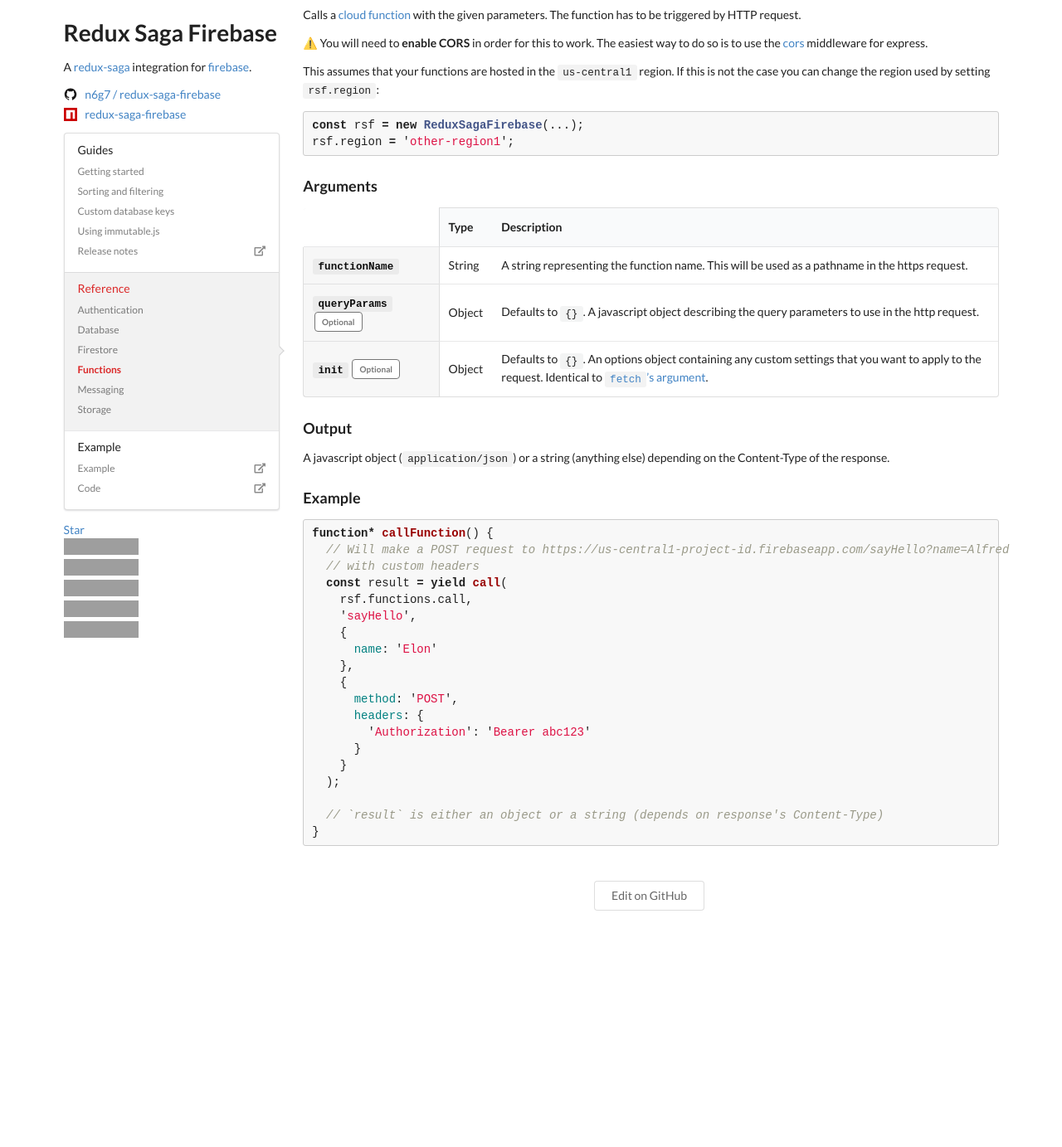
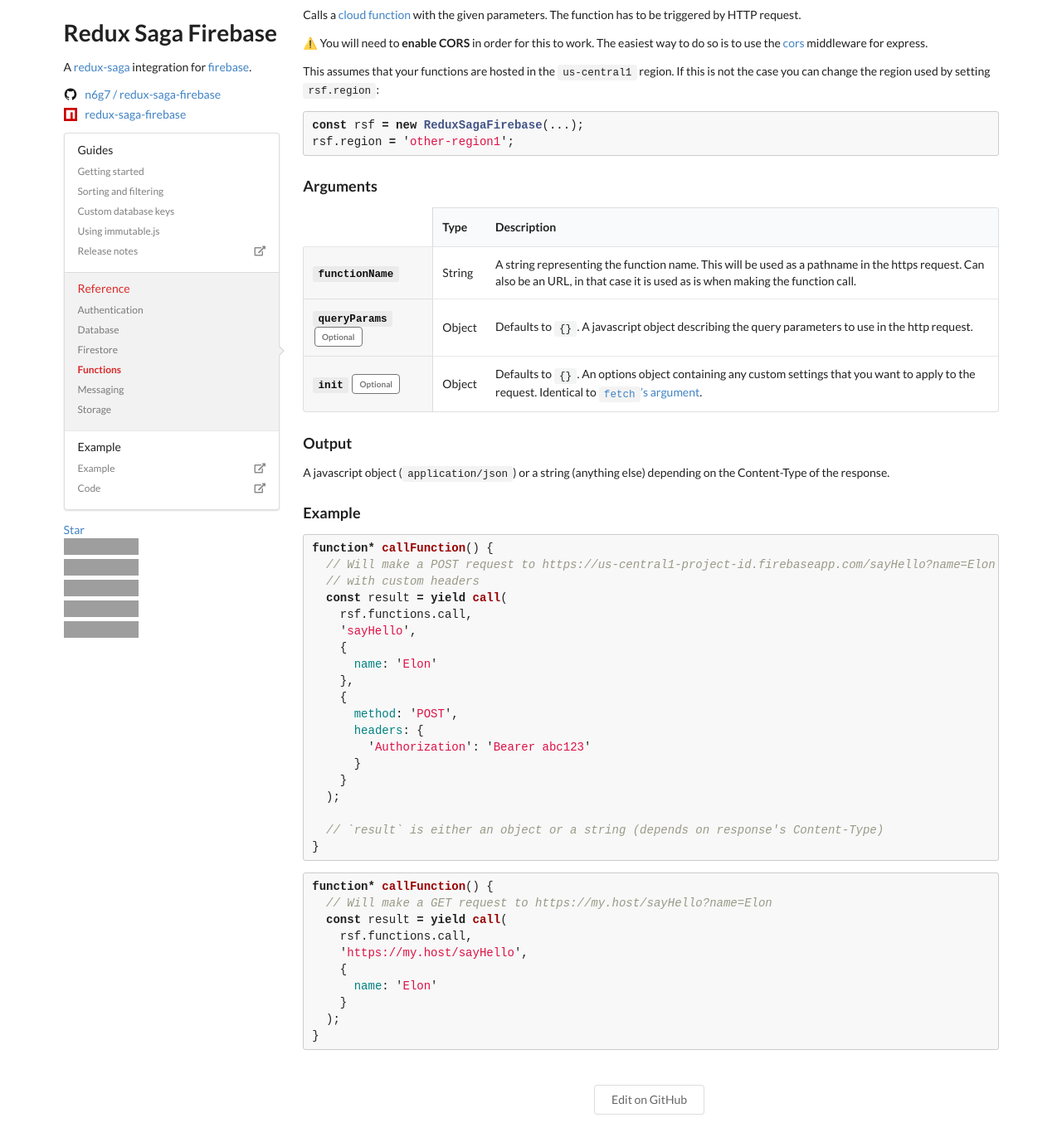
Before and after one commit to n6g7/redux-saga-firebase, a Jekyll site: the page built from docs/_reference/functions.md, in a window 1280 px wide and 1400 px high, scrolled down 191 px. Shown: the top 1383 px of the window at 83% size. Built offline with Jekyll 4.4.1, drawn with Linux system fonts in a browser that asks for light colours; nearby versions of some CDN libraries; before the commit the page ends 1345 px from its top, so only the background shows below that; grey boxes are pictures that could not be loaded.

Commit message:
Allow calling functions as URL.

````diff
--- a/docs/_reference/functions.md
+++ b/docs/_reference/functions.md
@@ -24,7 +24,7 @@
       - name: functionName
         required: true
         type: String
-        description: A string representing the function name. This will be used as a pathname in the https request.
+        description: A string representing the function name. This will be used as a pathname in the https request. Can also be an URL, in that case it is used as is when making the function call.
       - name: queryParams
         required: false
         type: Object
@@ -37,7 +37,7 @@
     example: |
       ```js
       function* callFunction() {
-        // Will make a POST request to https://us-central1-project-id.firebaseapp.com/sayHello?name=Alfred
+        // Will make a POST request to https://us-central1-project-id.firebaseapp.com/sayHello?name=Elon
         // with custom headers
         const result = yield call(
           rsf.functions.call,
@@ -56,4 +56,16 @@
         // `result` is either an object or a string (depends on response's Content-Type)
       }
       ```
+      ```js
+      function* callFunction() {
+        // Will make a GET request to https://my.host/sayHello?name=Elon
+        const result = yield call(
+          rsf.functions.call,
+          'https://my.host/sayHello',
+          {
+            name: 'Elon'
+          }
+        );
+      }
+      ```
 ---
--- a/src/functions.js
+++ b/src/functions.js
@@ -1,7 +1,11 @@
 import { call } from 'redux-saga/effects'
 
 export function getFunctionURL (functionName, parameters = {}) {
-  const baseUrl = `https://${this.region}-${this.projectId()}.cloudfunctions.net/${functionName}`
+  // If the function name is already a URL, just return it.
+  const baseUrl = /^https?:\/\//.test(functionName)
+    ? functionName
+    : `https://${this.region}-${this.projectId()}.cloudfunctions.net/${functionName}`
+
   const query = Object
     .keys(parameters)
     .map(key => `${key}=${parameters[key]}`)
````
Also changed, not shown: src/functions.test.js (+41 -0 lines).
